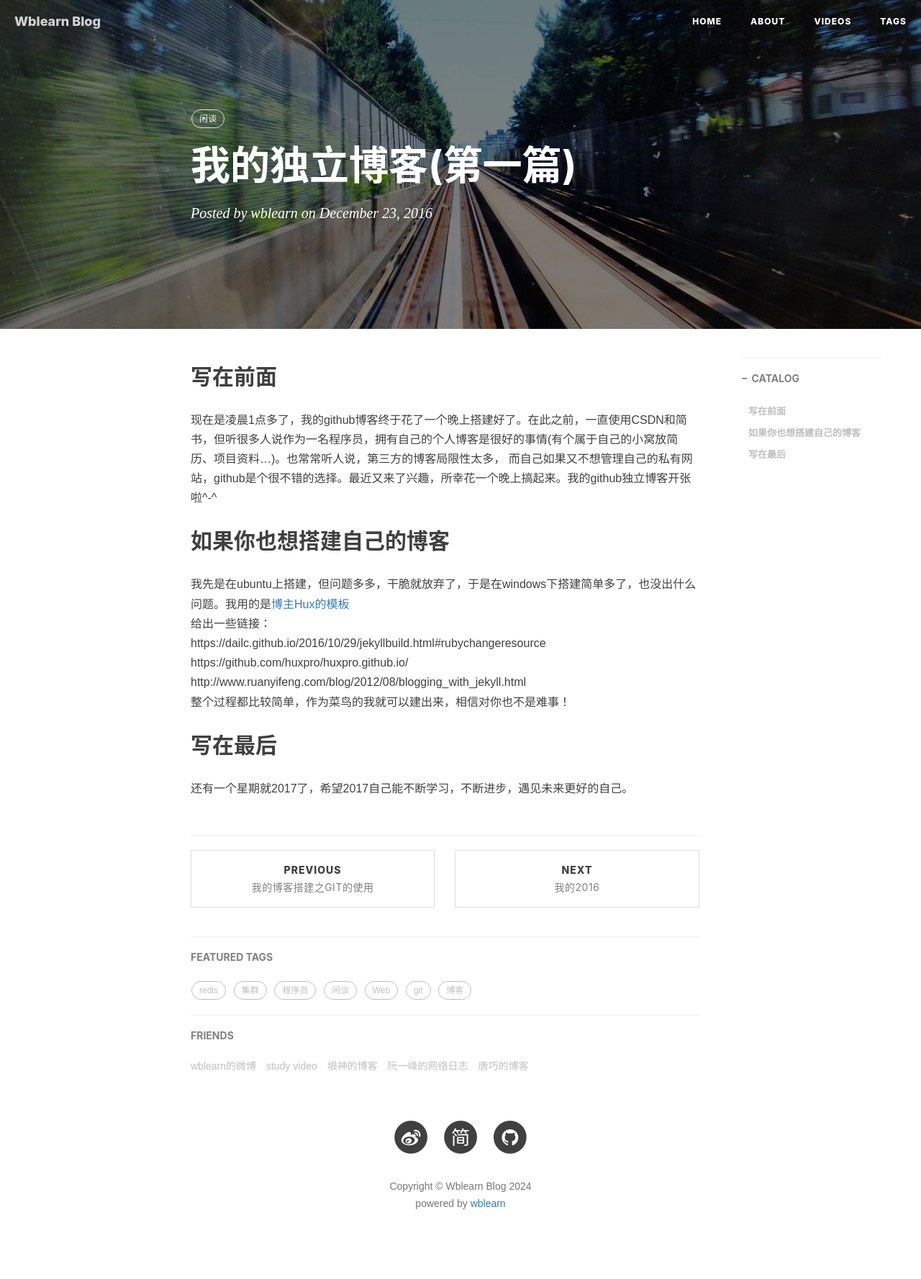
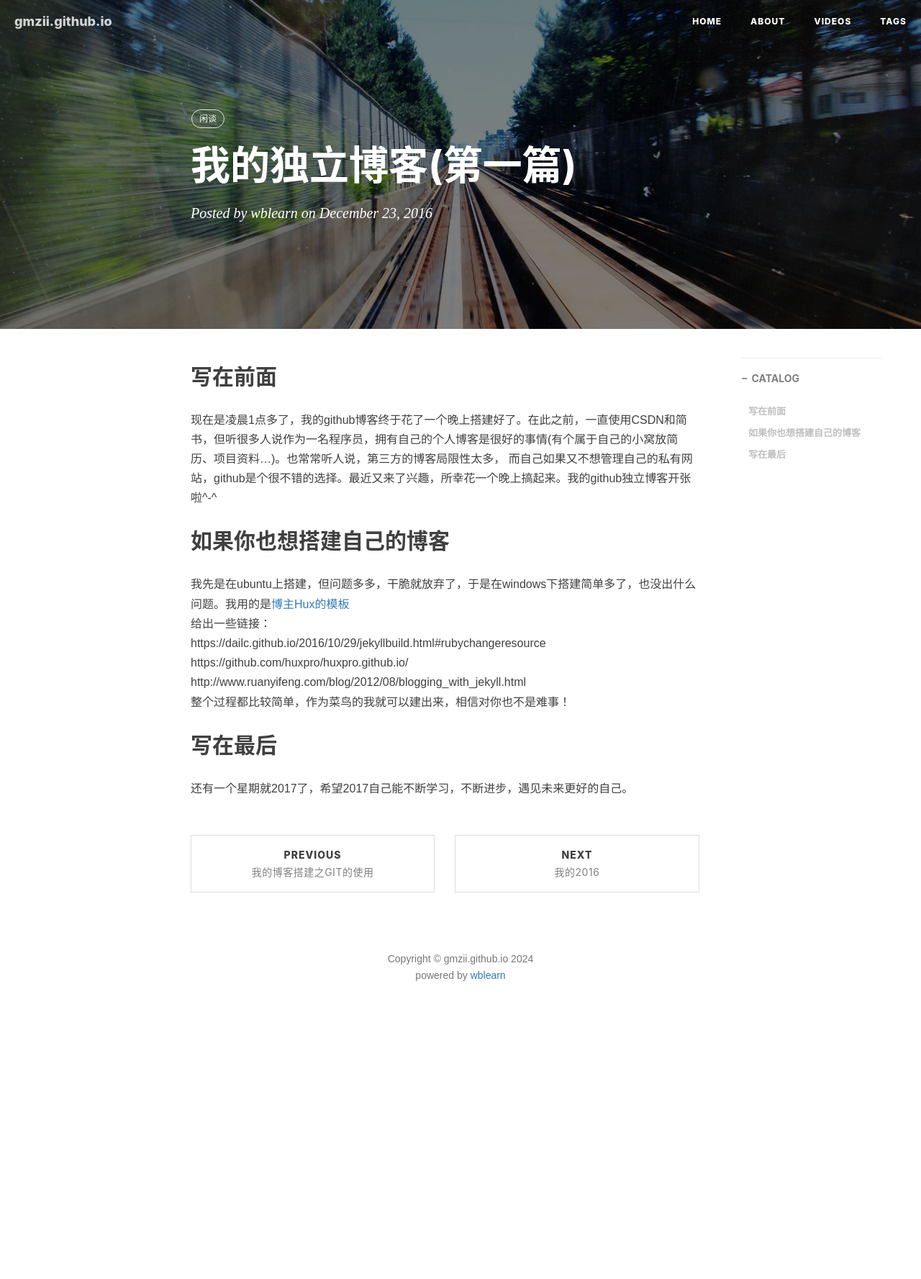
Before and after one commit to gmzii/gmzii.github.io, a Jekyll site: the page built from _posts/2016-12-23-one.markdown, in a window 1280 px wide. Shown: the whole page at 72% size. Built offline with Jekyll 4.4.1, drawn with Linux system fonts in a browser that asks for light colours; nearby versions of some CDN libraries; comment, search, counter and statistics services are not loaded; after the commit the page ends 1460 px from its top, so only the background shows below that; part of the change alters nothing that is shown.

Commit message:
Update _config.yml

```diff
--- a/_config.yml
+++ b/_config.yml
@@ -1,136 +1,3 @@
-# Site settings
-title: Wblearn Blog
-SEOTitle: Wblearn的博客 | Wblearn Blog
-header-img: img/home-bg-art.jpg
-email: 1275660493@qq.com
-description: "@wblearn,不要让任何事情成为你不去学习的理由！"
-keyword: "wblearn, @wblearn, wblearn的博客,wblearn Blog, 博客, 个人网站, 互联网"
-url: "http://wblearn.github.io/"              # your host, for absolute URL
-baseurl: ""                             # for example, '/blog' if your blog hosted on 'host/blog'
-
-
-
-# SNS settings
-RSS: false
-weibo_username:     wudalanggd
-csdn_username:     wudalang_gd
-github_username:    wblearn
-#twitter_username:  wblearn
-jianshu_username:  48599dc7ef1b
-sv_username: study-video
-# linkedin_username:  firstname-lastname-idxxxx
-
-
-
-# Build settings
-# from 2016, 'pygments' is unsupported on GitHub Pages. Use 'rouge' for highlighting instead.
-highlighter: rouge
-permalink: pretty
-paginate: 10
-exclude: ["less","node_modules","Gruntfile.js","package.json","README.md","README.zh.md"]
-anchorjs: true                          # if you want to customize anchor. check out line:181 of `post.html`
-
-
-
-# Gems
-# from PR#40, to support local preview for Jekyll 3.0
-gems: [jekyll-paginate]
-
-
-
-# Markdown settings
-# replace redcarpet to kramdown,
-# although redcarpet can auto highlight code, the lack of header-id make the catalog impossible, so I switch to kramdown
-# document: http://jekyllrb.com/docs/configuration/#kramdown
-markdown: kramdown
-kramdown:
-  input: GFM                            # use Github Flavored Markdown !important
-  syntax_highlighter_opts:
-    span:
-      line_numbers: false
-    block:
-      line_numbers: true
-      start_line: 1
-
-
-
-# Disqus settings
-#disqus_username: _your_disqus_short_name_
-
-# Duoshuo settings
-duoshuo_username: wblearnblog
-# Share component is depend on Comment so we can NOT use share only.
-duoshuo_share: true                     # set to false if you want to use Comment without Sharing
-
-
-# LiveRe setttings
-# You can get your uid from https://livere.com/insight/myCode (General web site)
-livere_uid: MTAyMC8yODkzOC81NTA3
-
-# Analytics settings
-# Baidu Analytics
-# ba_track_id: [your track id]
-
-# Google Analytics
-ga_track_id: 'UA-49627206-1'            # Format: UA-xxxxxx-xx
-ga_domain: wblearn.github.io
-
-
-
-# Sidebar settings
-sidebar: true                           # whether or not using Sidebar.
-sidebar-about-description: "分享我从工作及其他兴趣爱好中学到的事情"
-sidebar-avatar: /img/avatar-wb.jpg      # use absolute URL, seeing it's used in both `/` and `/about/`
-
-
-
-# Featured Tags
-featured-tags: true                     # whether or not using Feature-Tags
-featured-condition-size: 1              # A tag will be featured if the size of it is more than this condition value
-
-
-
-# Progressive Web Apps
-chrome-tab-theme-color: "#000000"
-service-worker: true
-
-sass:
-  sass_dir: /assets/_sass
-  style: :compressed
-collections:
-  videos:
-    output: true
-    permalink: /:path/
-defaults:
-  -
-    scope:
-      path: ''
-      type: posts
-    values:
-      layout: post
-  -
-    scope:
-      path: ''
-      type: videos
-    values:
-      layout: video
-
-# Friends
-friends: [
-    {
-        title: "wblearn的微博",
-        href: "http://weibo.com/wudalanggd"
-    },{
-        title: "study video",
-        href: "https://wblearn.github.io/study-video"
-    },{
-        title: "垠神的博客",
-        href: "http://www.yinwang.org/"
-    },{
-        title: "阮一峰的网络日志",
-        href: "https://www.ruanyifeng.com/blog/"
-    },{
-        title: "唐巧的博客",
-        href: "http://blog.devtang.com/"
-    }
-]
+remote_theme: pages-themes/minimal@v0.2.0
+plugins:
+- jekyll-remote-theme # add this line to the plugins list if you already have one
```
